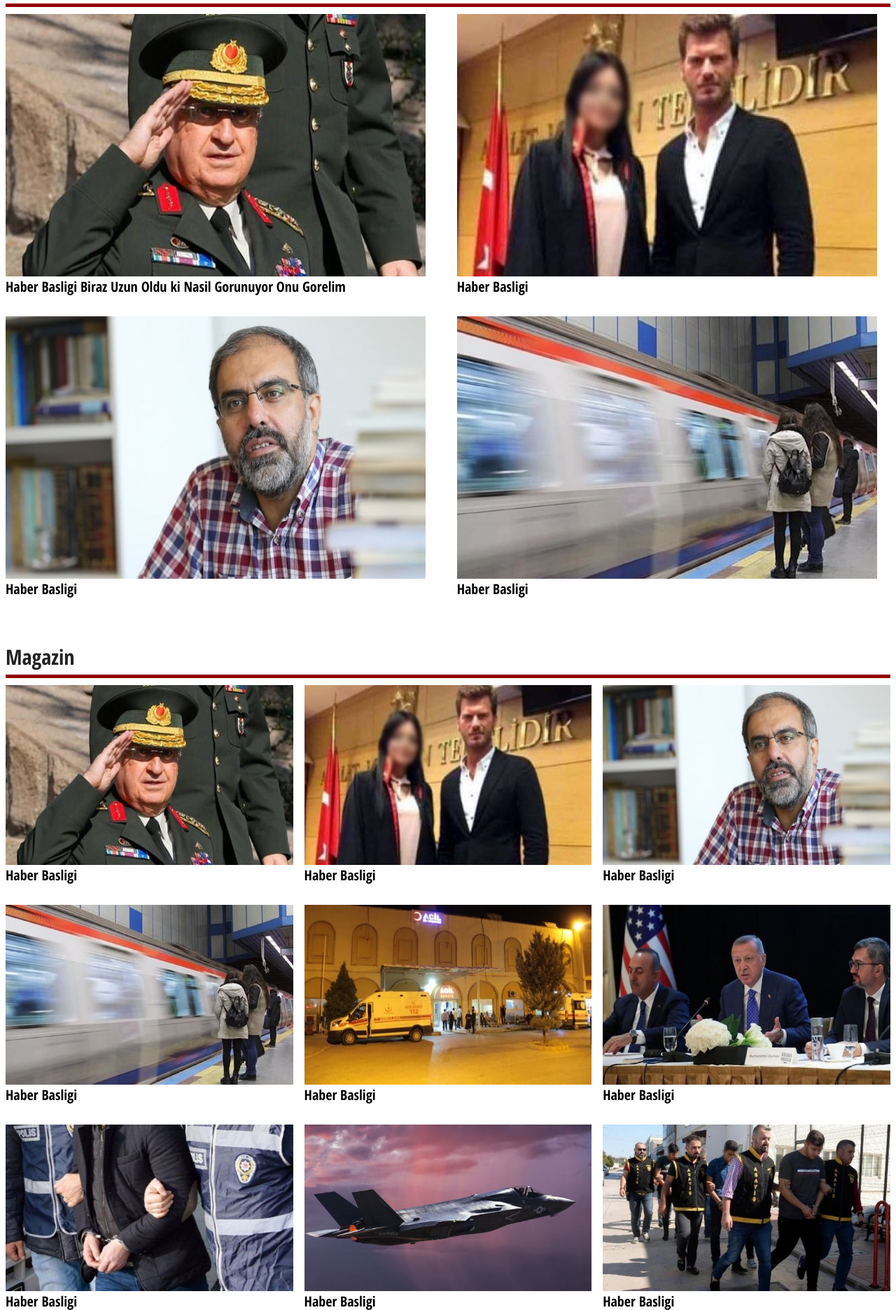
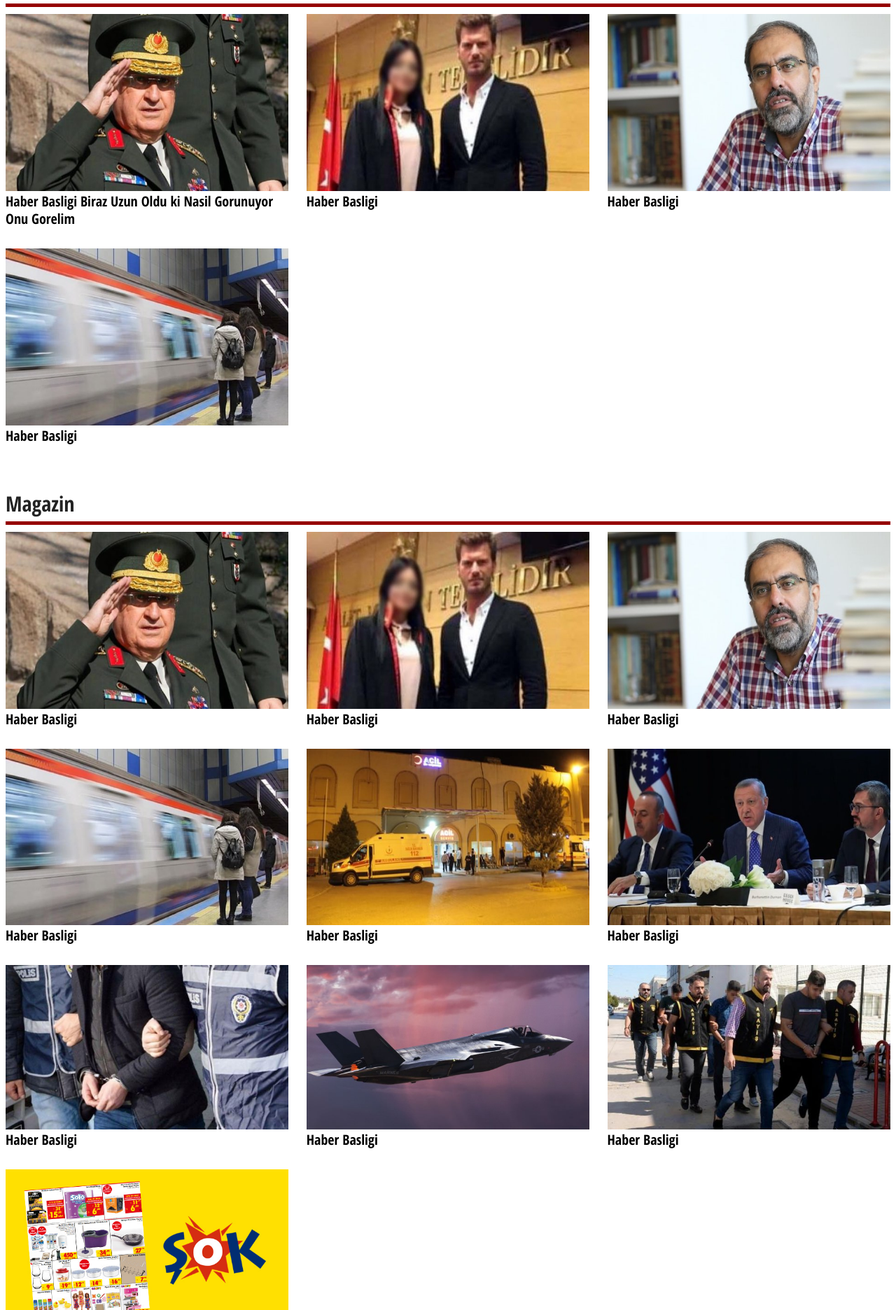
Before and after one commit to sametweb/daimahaberv3, a PHP site: page / in a window 1280 px wide. Shown: the part 988-2860 px from the top of the page at 70% size. Run offline with PHP 8.4, Linux system fonts and the light colour scheme.

Commit message:
kategori haber stili yeniden elden gecirildi

```diff
--- a/css/index.css
+++ b/css/index.css
@@ -497,7 +497,7 @@ footer .link-block .link:hover {
 }
 @media (min-width: 500px) {
   .news .thumb-news .item {
-    flex: 0 0 49%;
+    flex: 0 0 32%;
     margin: 0 0 3rem 0;
   }
 }
@@ -548,13 +548,8 @@ footer .link-block .link:hover {
 }
 @media (min-width: 500px) {
   .news .category-news .item {
-    flex: 0 0 49%;
+    flex: 0 0 32%;
     margin: 0 0 3rem 0;
-  }
-}
-@media (min-width: 768px) {
-  .news .category-news .item {
-    flex: 0 0 32.5%;
   }
 }
 .news .category-news .item .link {
--- a/less/news.less
+++ b/less/news.less
@@ -18,9 +18,10 @@
     .item {
       .phone-slider-news-item();
       @media @tablet {
-        flex: 0 0 49%;
+        flex: 0 0 32%;
         margin: 0 0 3rem 0;
       }
+
       .link {
         display: inline-block;
         img {
@@ -44,11 +45,8 @@
     .item {
       .phone-slider-news-item();
       @media @tablet {
-        flex: 0 0 49%;
+        flex: 0 0 32%;
         margin: 0 0 3rem 0;
-      }
-      @media @desktop {
-        flex: 0 0 32.5%;
       }
       .link {
         display: inline-block;
--- a/less/variables.less
+++ b/less/variables.less
@@ -4,3 +4,4 @@
 
 @tablet: ~"(min-width: 500px)";
 @desktop: ~"(min-width: 768px)";
+@lg-desktop: ~"(min-width: 1100px)";
```
